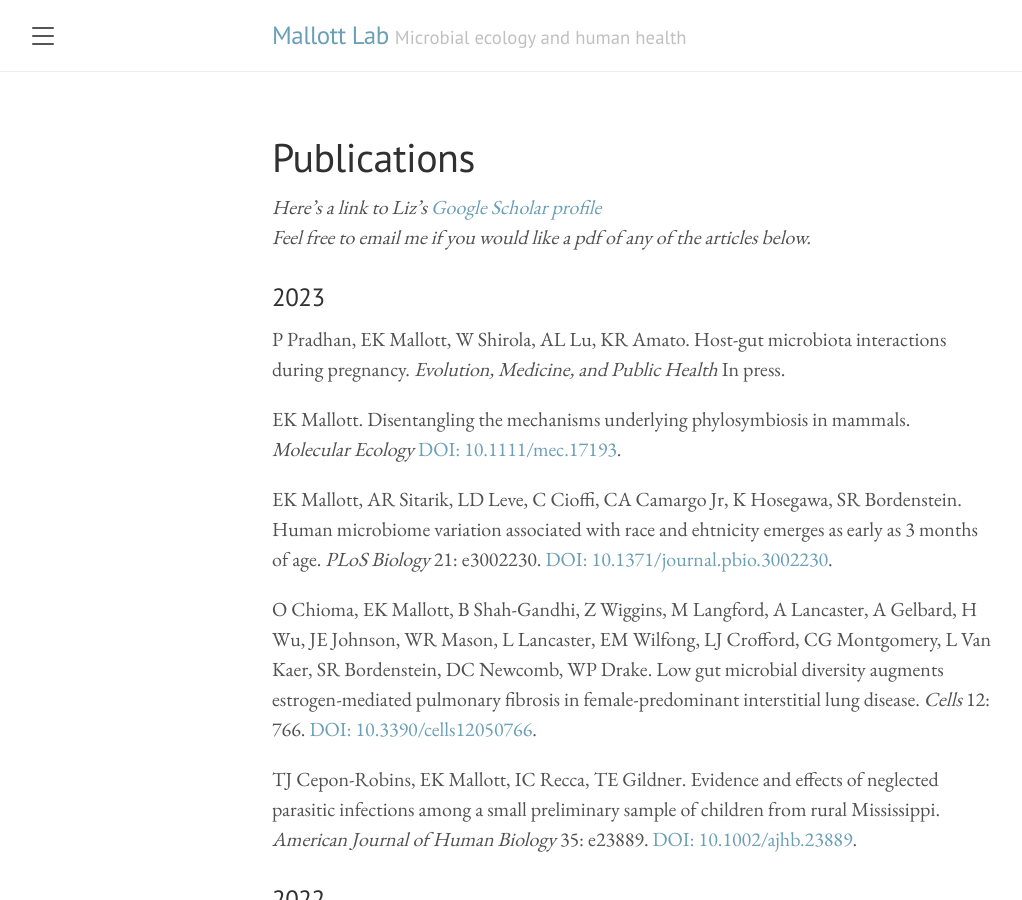
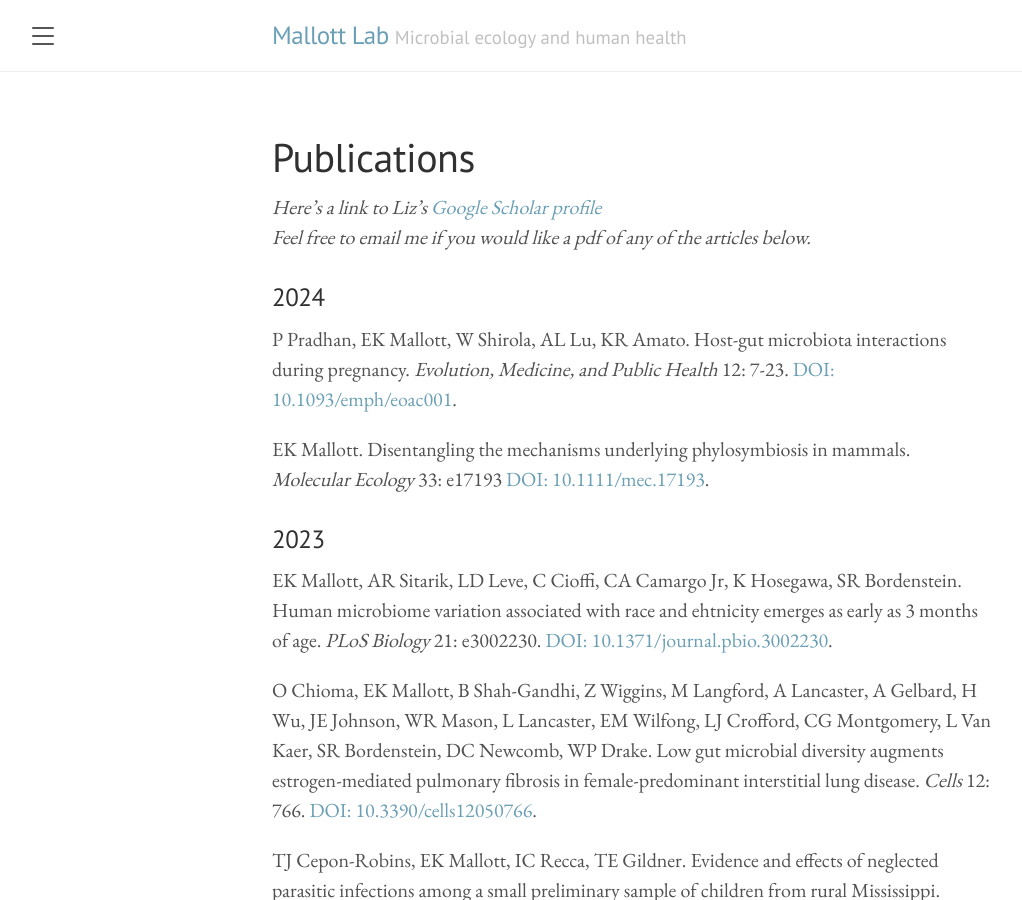
Before and after one commit to Mallott-Lab/Mallott-Lab.github.io, a Jekyll site: the page built from publications.md, in a window 1280 px wide and 900 px high. Shown: the whole window, without its empty margins (8-1030 px from the left). Built offline with Jekyll 4.4.1, drawn with Linux system fonts in a browser that asks for light colours.

Commit message:
update people and publications

```diff
--- a/publications.md
+++ b/publications.md
@@ -5,11 +5,12 @@ title: Publications
 *Here's a link to Liz's [Google Scholar profile](https://scholar.google.com/citations?user=lfXDRVcAAAAJ&hl=en)*
 *Feel free to email me if you would like a pdf of any of the articles below.*
 
+### 2024
+P Pradhan, EK Mallott, W Shirola, AL Lu, KR Amato. Host-gut microbiota interactions during pregnancy. *Evolution, Medicine, and Public Health* 12: 7-23. [DOI: 10.1093/emph/eoac001](https://doi.org/10.1093/emph/eoac001).
+
+EK Mallott. Disentangling the mechanisms underlying phylosymbiosis in mammals. *Molecular Ecology* 33: e17193 [DOI: 10.1111/mec.17193](https://doi.org/10.1111/mec.17193).
+
 ### 2023
-P Pradhan, EK Mallott, W Shirola, AL Lu, KR Amato. Host-gut microbiota interactions during pregnancy. *Evolution, Medicine, and Public Health* In press.
-
-EK Mallott. Disentangling the mechanisms underlying phylosymbiosis in mammals. *Molecular Ecology* [DOI: 10.1111/mec.17193](https://doi.org/10.1111/mec.17193).
-
 EK Mallott, AR Sitarik, LD Leve, C Cioffi, CA Camargo Jr, K Hosegawa, SR Bordenstein. Human microbiome variation associated with race and ehtnicity emerges as early as 3 months of age. *PLoS Biology* 21: e3002230. [DOI: 10.1371/journal.pbio.3002230](https://doi.org/10.1371/journal.pbio.3002230).
 
 O Chioma, EK Mallott, B Shah-Gandhi, Z Wiggins, M Langford, A Lancaster, A Gelbard, H Wu, JE Johnson, WR Mason, L Lancaster, EM Wilfong, LJ Crofford, CG Montgomery, L Van Kaer, SR Bordenstein, DC Newcomb, WP Drake. Low gut microbial diversity augments estrogen-mediated pulmonary fibrosis in female-predominant interstitial lung disease. *Cells* 12: 766. [DOI: 10.3390/cells12050766](https://doi.org/10.3390/cells12050766).
```
Also changed, not shown: people.md (+0 -1 lines), 1 other file.
